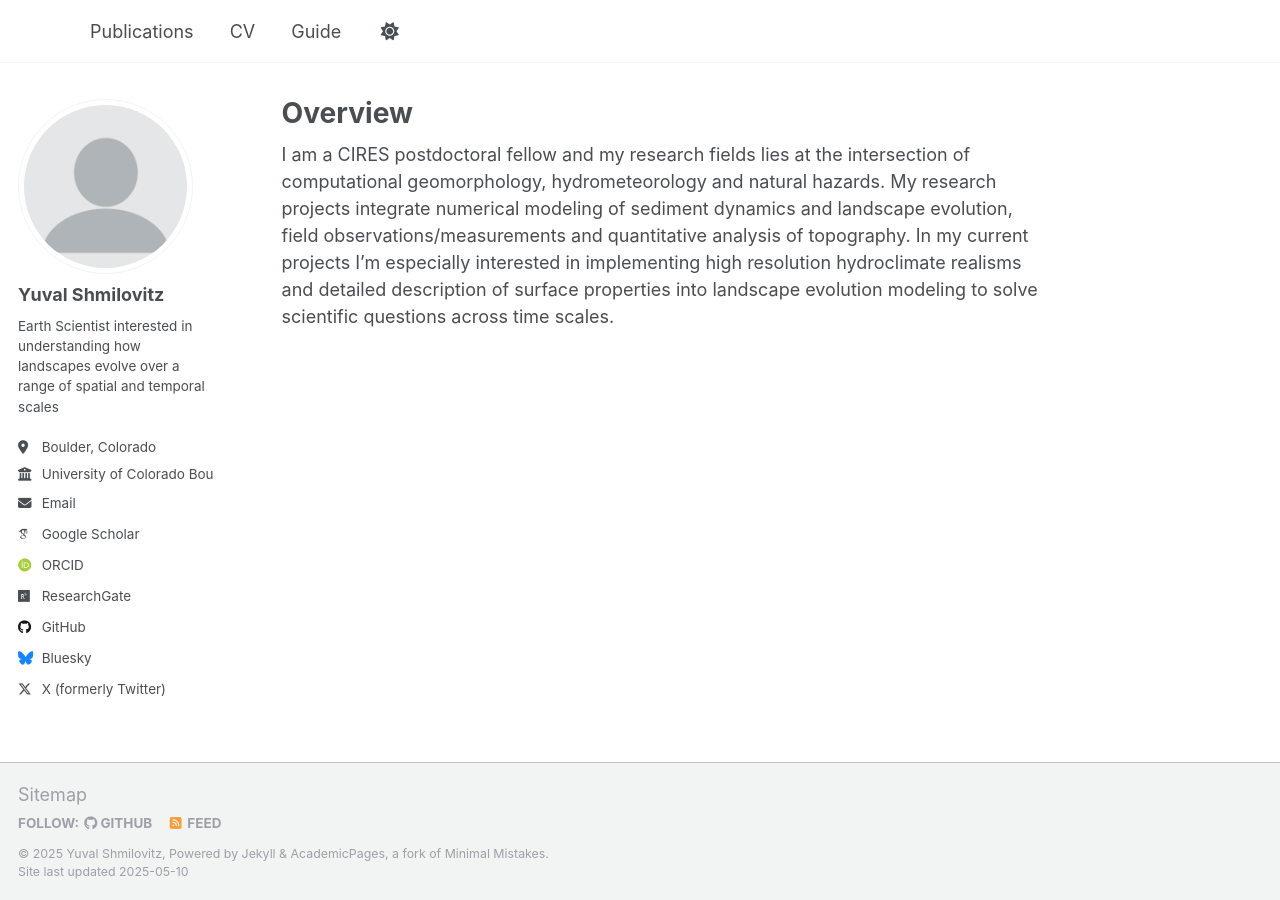
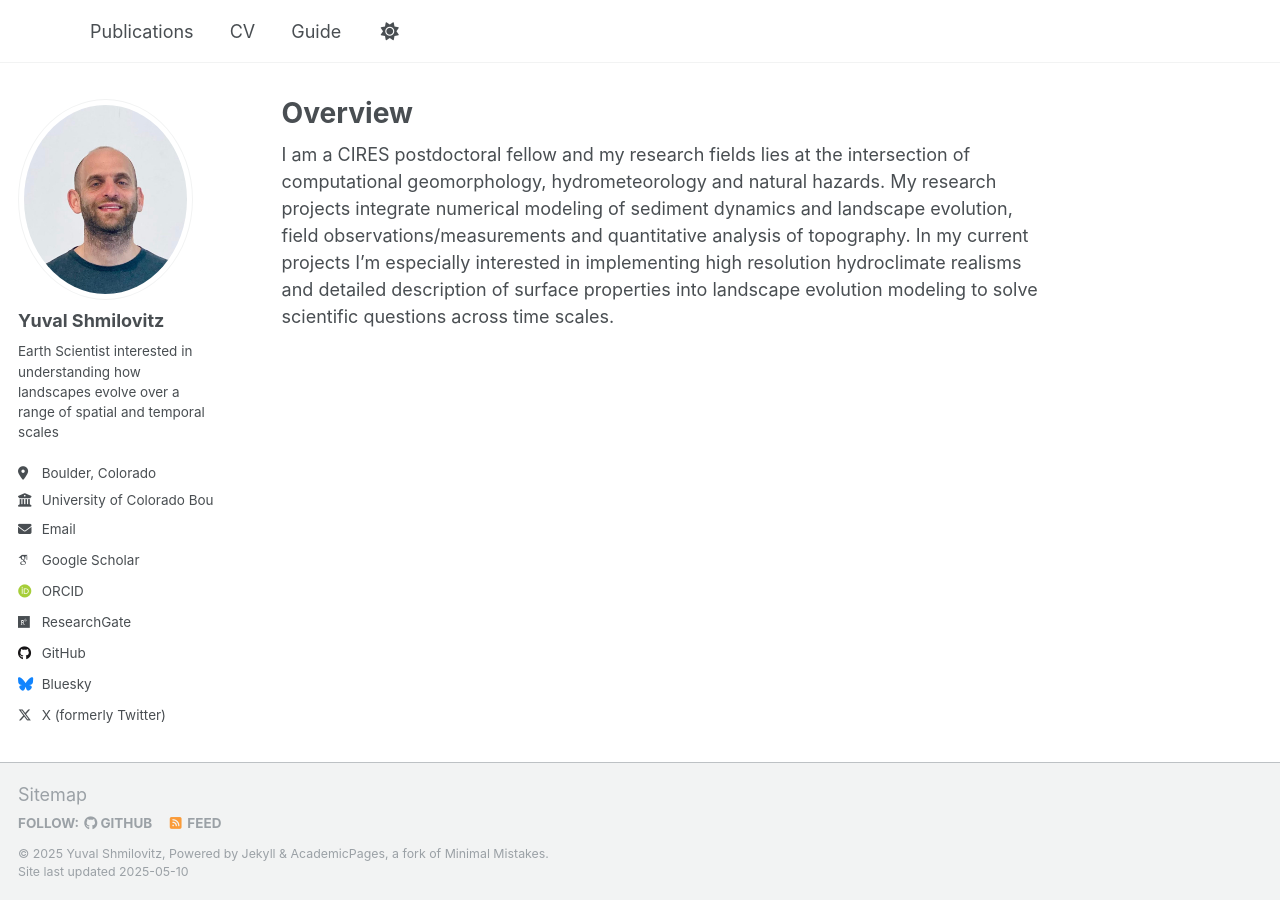
Before and after one commit to yuvalsmilo/yuvalsmilo.github.io, a Jekyll site: the page built from _pages/about.md, in a window 1280 px wide. Built offline with Jekyll 4.4.1, drawn with Linux system fonts in a browser that asks for light colours; some web fonts are replaced.

Commit message:
Update _config.yml

```diff
--- a/_config.yml
+++ b/_config.yml
@@ -22,7 +22,7 @@ repository               : "academicpages/academicpages.github.io"
 #               Additional customization can be done by editing /_includes/author-profile.html
 author:
   # Biographic information
-  avatar           : "profile.png"
+  avatar           : "ProfilePic.png"
   name             : "Yuval Shmilovitz"
   pronouns         : # example: "she/her"
   bio              : "Earth Scientist interested in understanding how landscapes evolve over a range of spatial and temporal scales"
```
